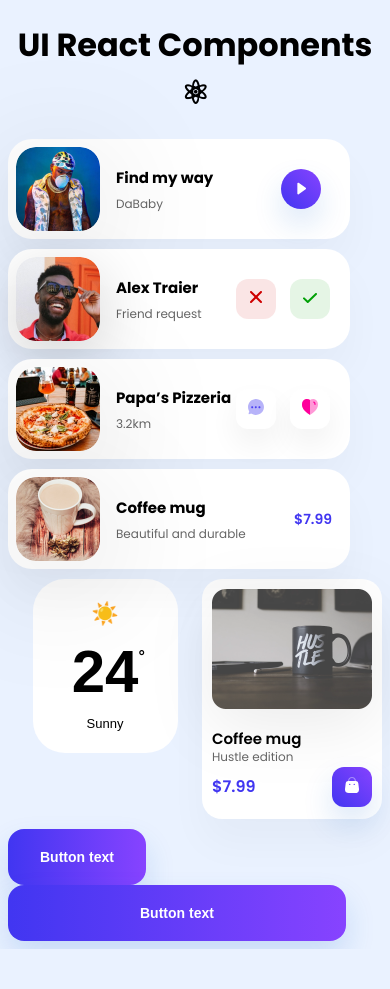
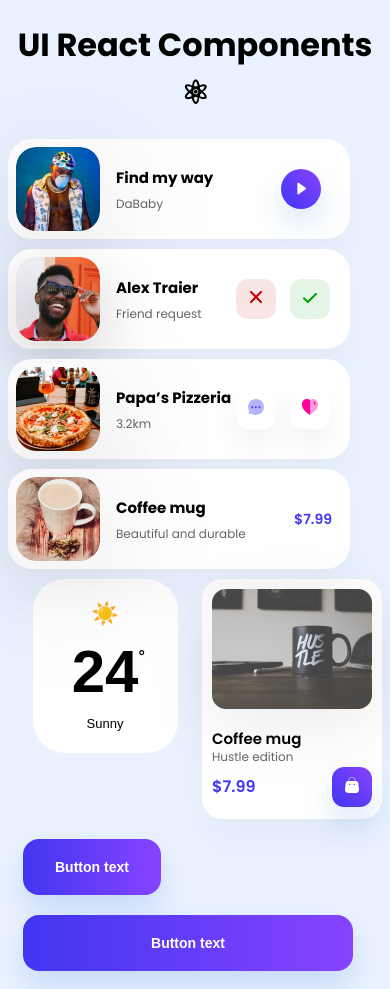
Before and after one commit to mancillajonathan/ui-react-components, a React (Create React App) app: page / in a window 390 px wide. Before the commit the page ends 949 px from the top, so only its background shows below. Built offline with nearby package versions, Linux system fonts and the light colour scheme.

Commit message:
Fixing css details for mobile version

```diff
--- a/src/components/LargeButton.js
+++ b/src/components/LargeButton.js
@@ -8,9 +8,16 @@ const Container = styled.button`
 	box-shadow: 0px 15px 30px rgba(20, 102, 204, 0.16);
 	border-radius: 16px;
 	border-style: none;
+	margin: 10px 15px;
+
+	@media screen and (max-width: 500px) {
+		padding: 20px 120px;
+	}
 `;
 
 const Text = styled.p`
+	width: 100%;
+	min-width: 90px;
 	color: #ffffff;
 	font-size: 14px;
 	font-weight: 600;
--- a/src/components/SmallButton.js
+++ b/src/components/SmallButton.js
@@ -8,6 +8,7 @@ const Container = styled.button`
 	box-shadow: 0px 15px 30px rgba(20, 102, 204, 0.16);
 	border-radius: 16px;
 	border-style: none;
+	margin: 10px 15px;
 `;
 
 const Text = styled.p`
```
